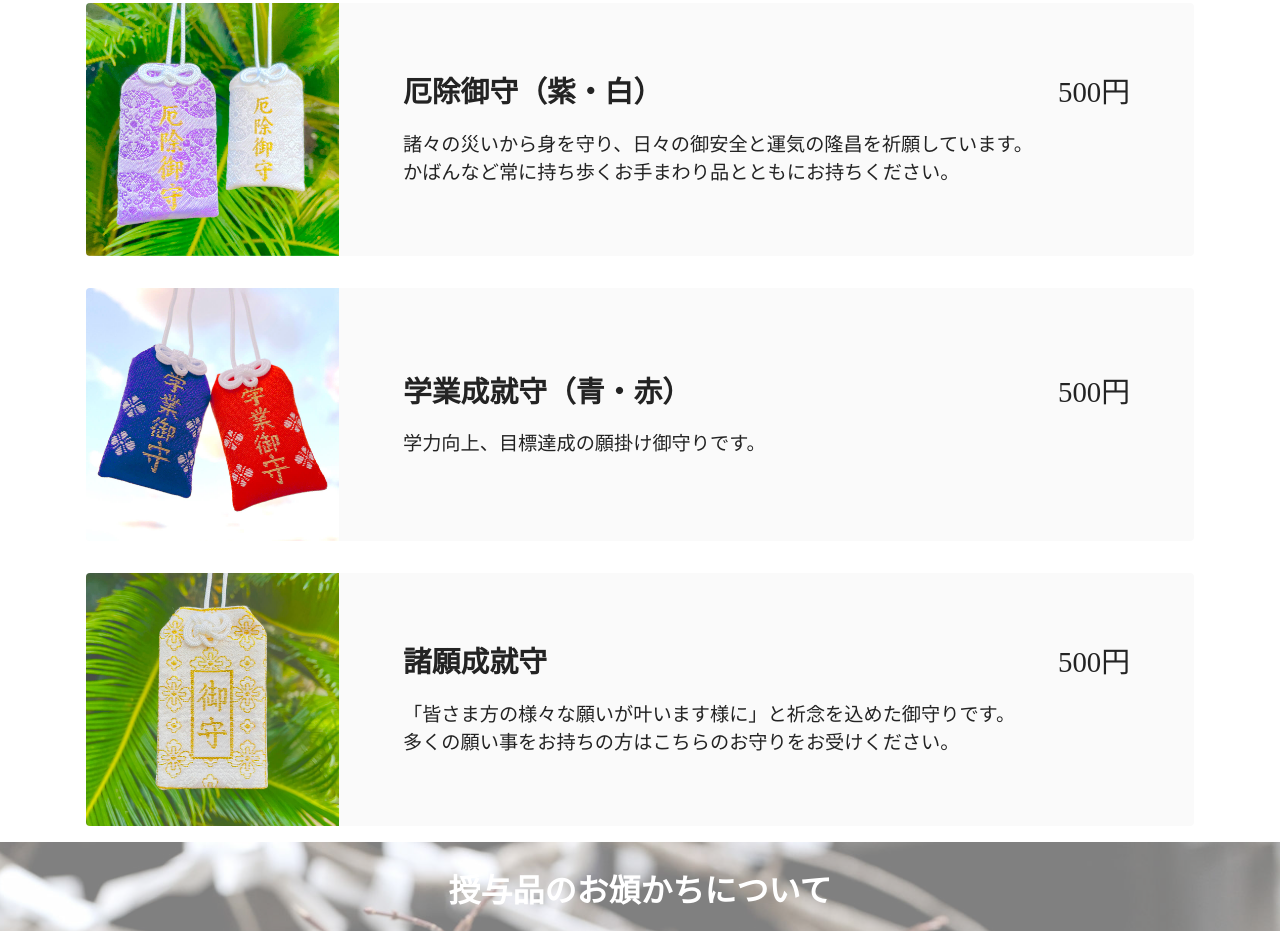
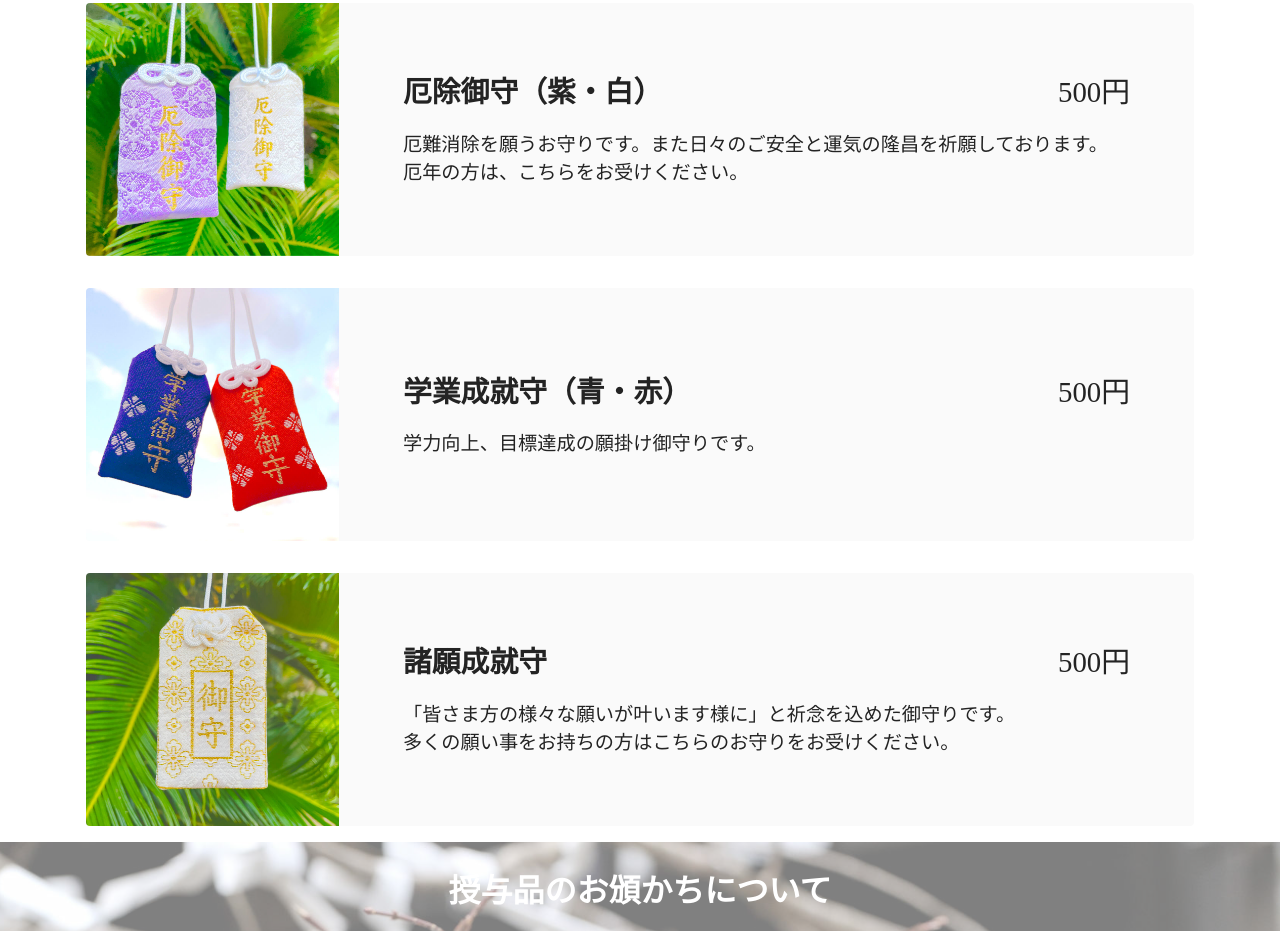
Before and after one commit to Roan-NB1103/kushima-officalsite-top-demo, a plain HTML site: page omamori.html in a window 1280 px wide. Shown: the part 2809-3740 px from the top of the page. Drawn offline with Linux system fonts and the light colour scheme; files whose address does not match are found by name.

Commit message:
Add files via upload

```diff
--- a/omamori.html
+++ b/omamori.html
@@ -326,8 +326,8 @@
                                 <div class="col-12">
                                     <div class="bottom-line">
                                         <p class="mbr-text mbr-fonts-style m-0 display-7">
-                                            諸々の災いから身を守り、日々の御安全と運気の隆昌を祈願しています。<br>
-                                            かばんなど常に持ち歩くお手まわり品とともにお持ちください。
+                                            厄難消除を願うお守りです。また日々のご安全と運気の隆昌を祈願しております。<br>
+                                            厄年の方は、こちらをお受けください。
                                         </p>
                                     </div>
                                 </div>
```
